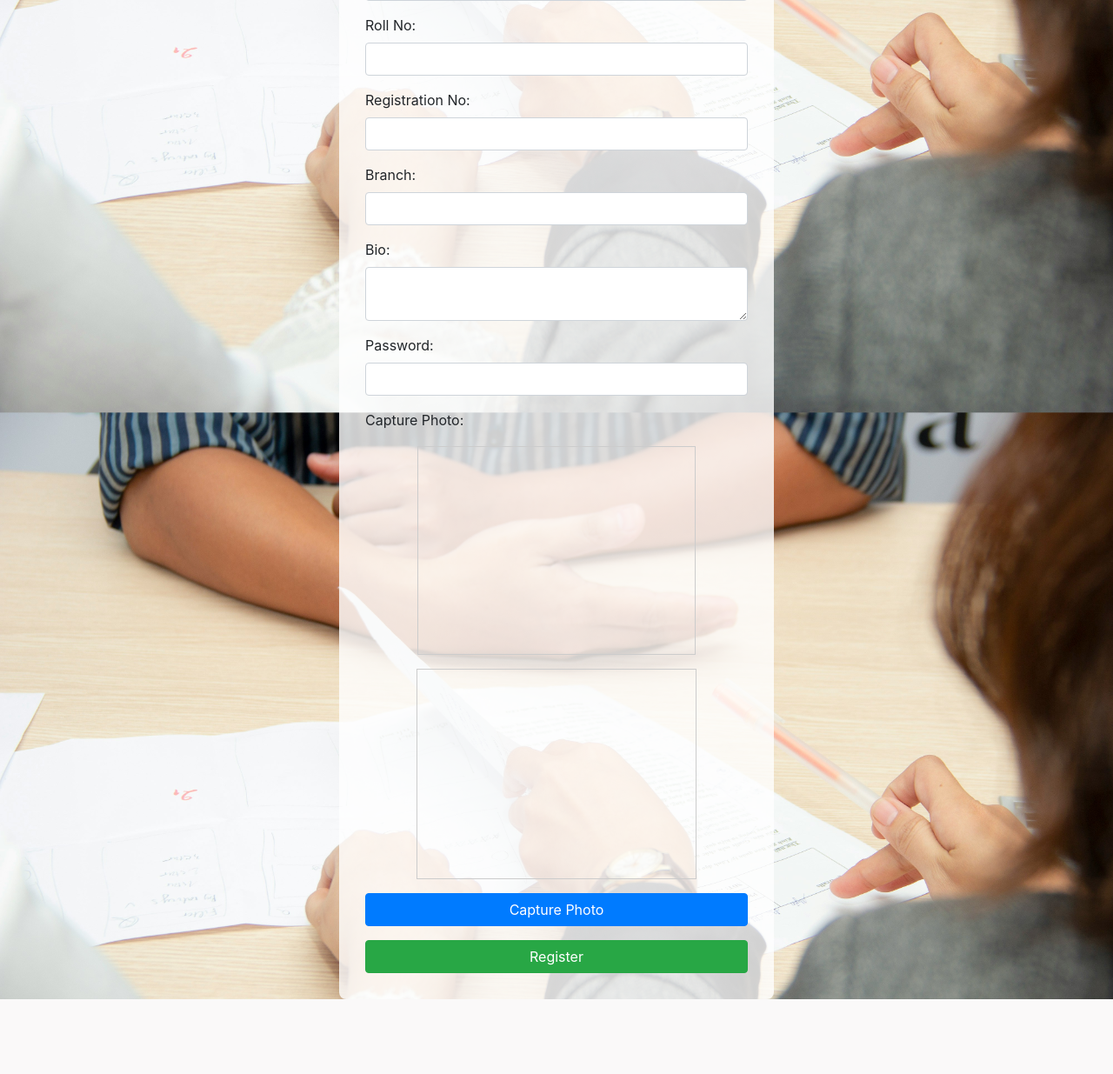
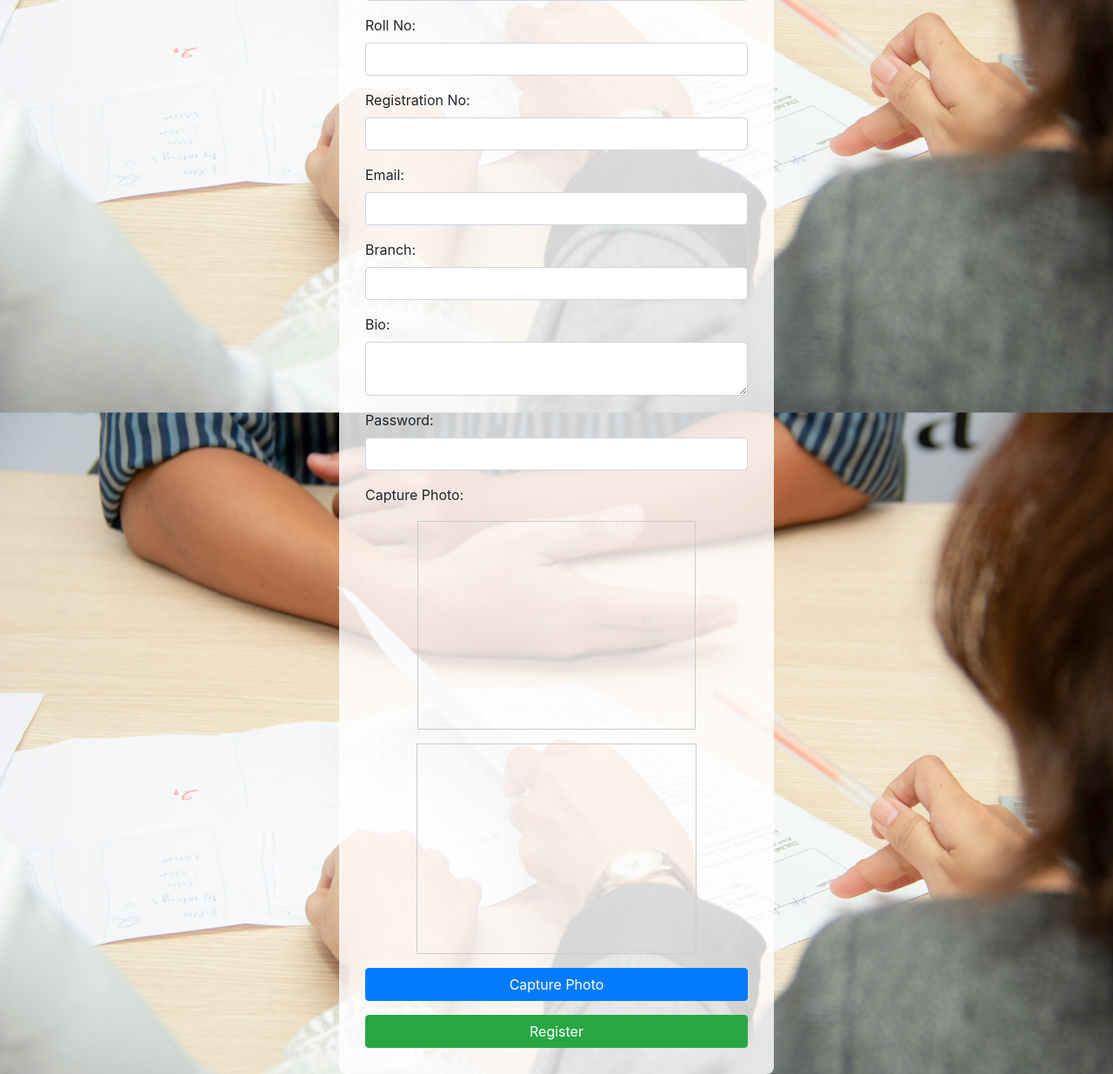
Before and after one commit to Amsaho/AI_resume, a Flask app: page /user_register in a window 1280 px wide. Shown: the part 379-1614 px from the top of the page at 87% size. Before the commit the page ends 1528 px from the top, so only its background shows below. Run offline with Flask 3, Linux system fonts and the light colour scheme; parts of the project's set-up code (start-up, migrations or seed data) failed here and were passed over.

Commit message:
Update register.html

```diff
--- a/templates/register.html
+++ b/templates/register.html
@@ -69,7 +69,11 @@
                 <input type="number" id="registrationno" name="registrationno" class="form-control" required>
                 <div class="invalid-feedback">Please enter your registration number.</div>
             </div>
-
+            <div class="form-group">
+                <label for="email">Email:</label>
+                <input type="email" id="email" name="email" class="form-control" required></input>
+                <div class="invalid-feedback">Please enter your email.</div>
+            </div>
             <div class="form-group">
                 <label for="branch">Branch:</label>
                 <input type="text" id="branch" name="branch" class="form-control" required>
@@ -156,10 +160,11 @@
             const rollno = document.getElementById("rollno").value;
             const registrationno = document.getElementById("registrationno").value;
             const branch = document.getElementById("branch").value;
+            const email = document.getElementById("email").value;
             const bio = document.getElementById("bio").value;
             const password = document.getElementById("password").value;
 
-            if (!user_name || !name || !rollno || !registrationno || !branch || !bio || !password || !photoBlob) {
+            if (!user_name || !name || !rollno || !registrationno || !branch || !bio || !password || !photoBlob||!email) {
                 alert("All fields are required, including a captured photo.");
                 return;
             }
@@ -171,6 +176,7 @@
             formData.append("rollno", rollno);
             formData.append("registrationno", registrationno);
             formData.append("branch", branch);
+            formData.append("email", email);
             formData.append("bio", bio);
             formData.append("password", password);
             formData.append("photo", photoBlob, "photo.jpg");
```
